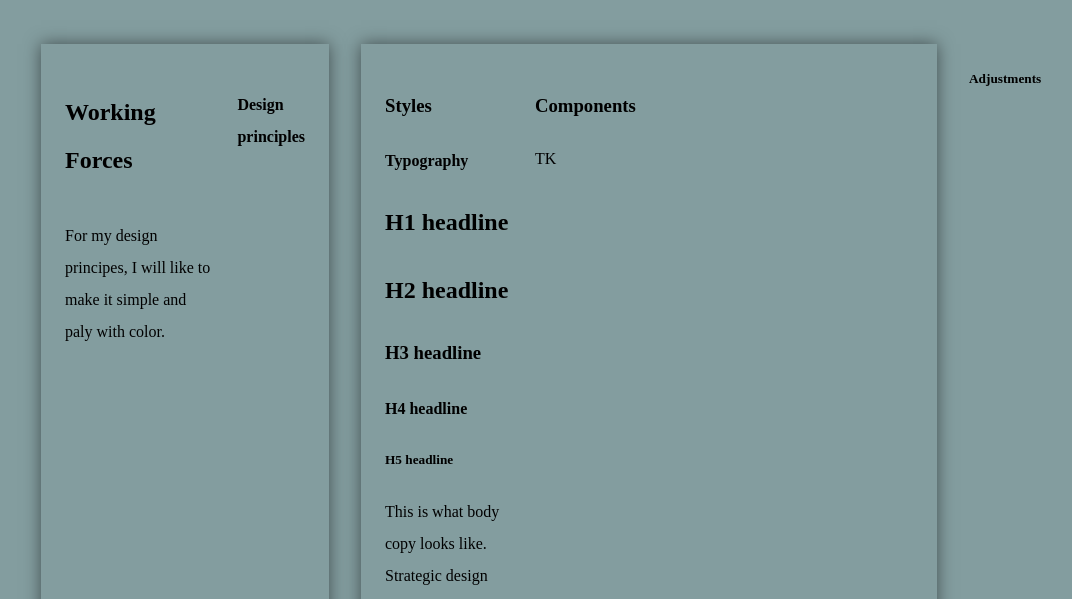
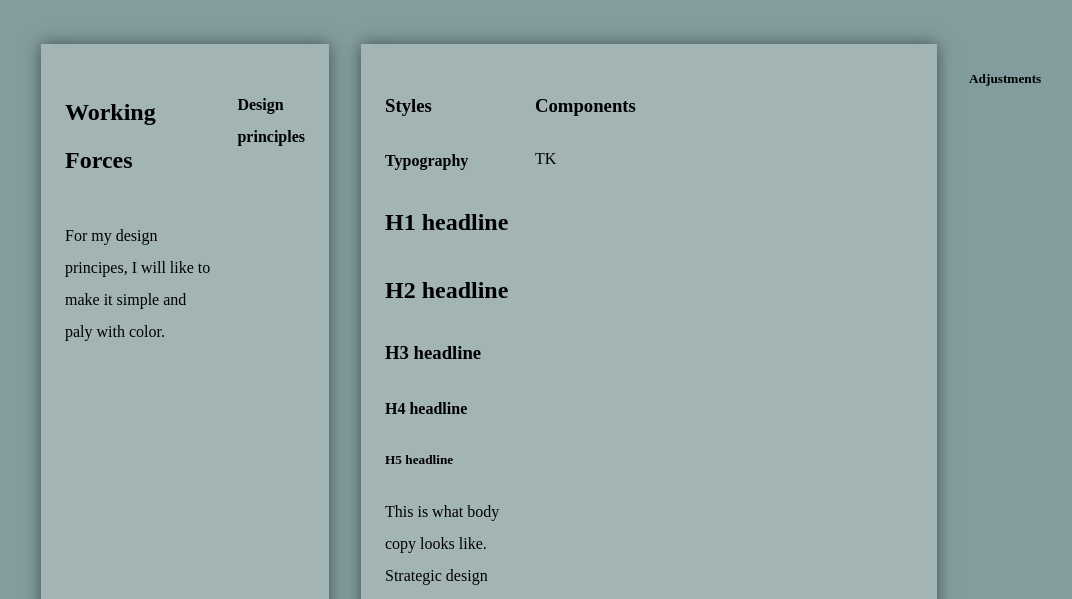
Before and after one commit to Charlotte577/core-lab-int-hsp20, a plain HTML site: page sessions/week4/index.html in a window 1280 px wide. Shown: the part 198-797 px from the top of the page, without its empty margins (87-1159 px from the left). Drawn offline with Linux system fonts and the light colour scheme.

Commit message:
Update week4.css

```diff
--- a/sessions/week4/week4.css
+++ b/sessions/week4/week4.css
@@ -31,6 +31,7 @@ main{
   box-shadow: 0 0 1em rgba(0, 0, 0, 0.5);
   padding: 1.5em;
   margin-bottom: 1.5em;
+  background-color: #A3B4B5;
 }
 #main-content{
 	display: grid;
@@ -40,6 +41,8 @@ main{
   grid-column-gap: 1.5em;
   box-shadow: 0 0 1em rgba(0, 0, 0, 0.5);
   padding: 1.5em;
+    background-color: #A3B4B5;
+
   margin-bottom: 1.5em;
 }
 
```
